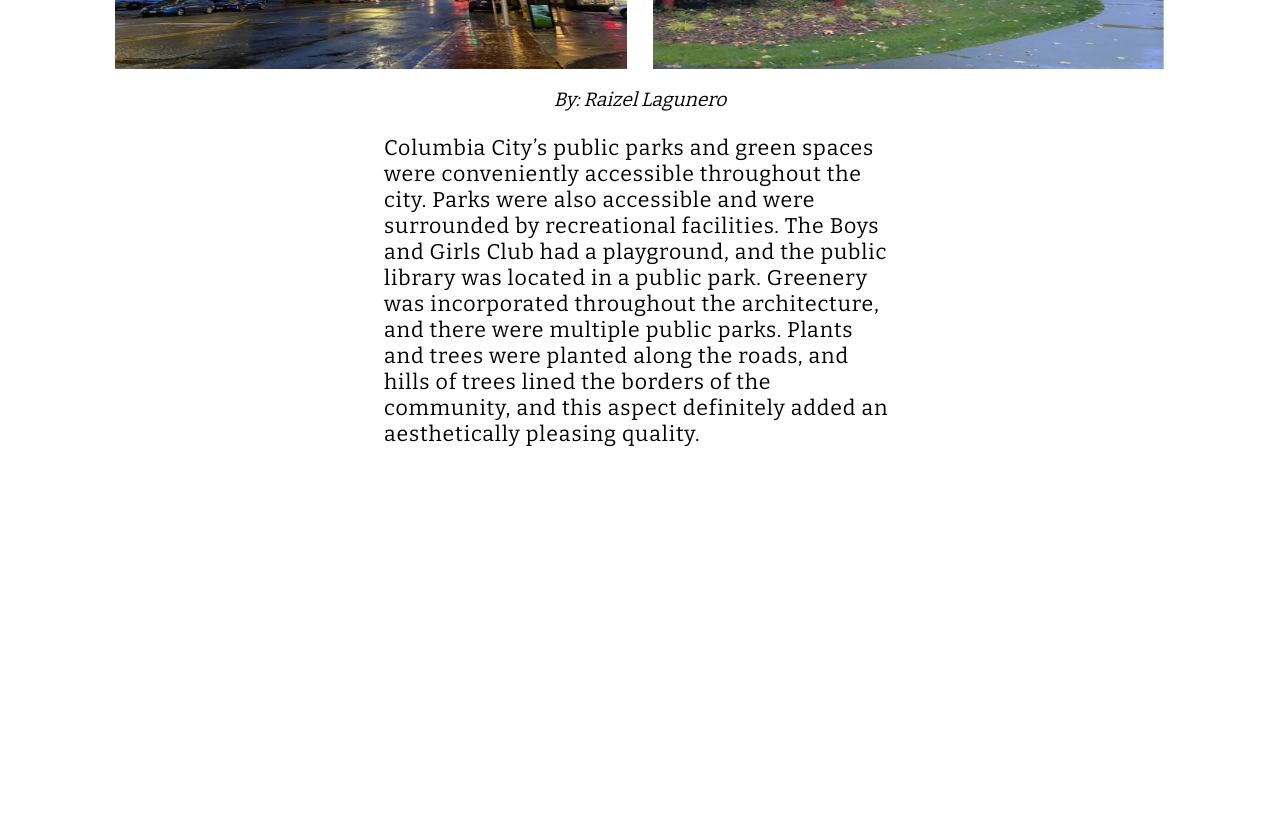
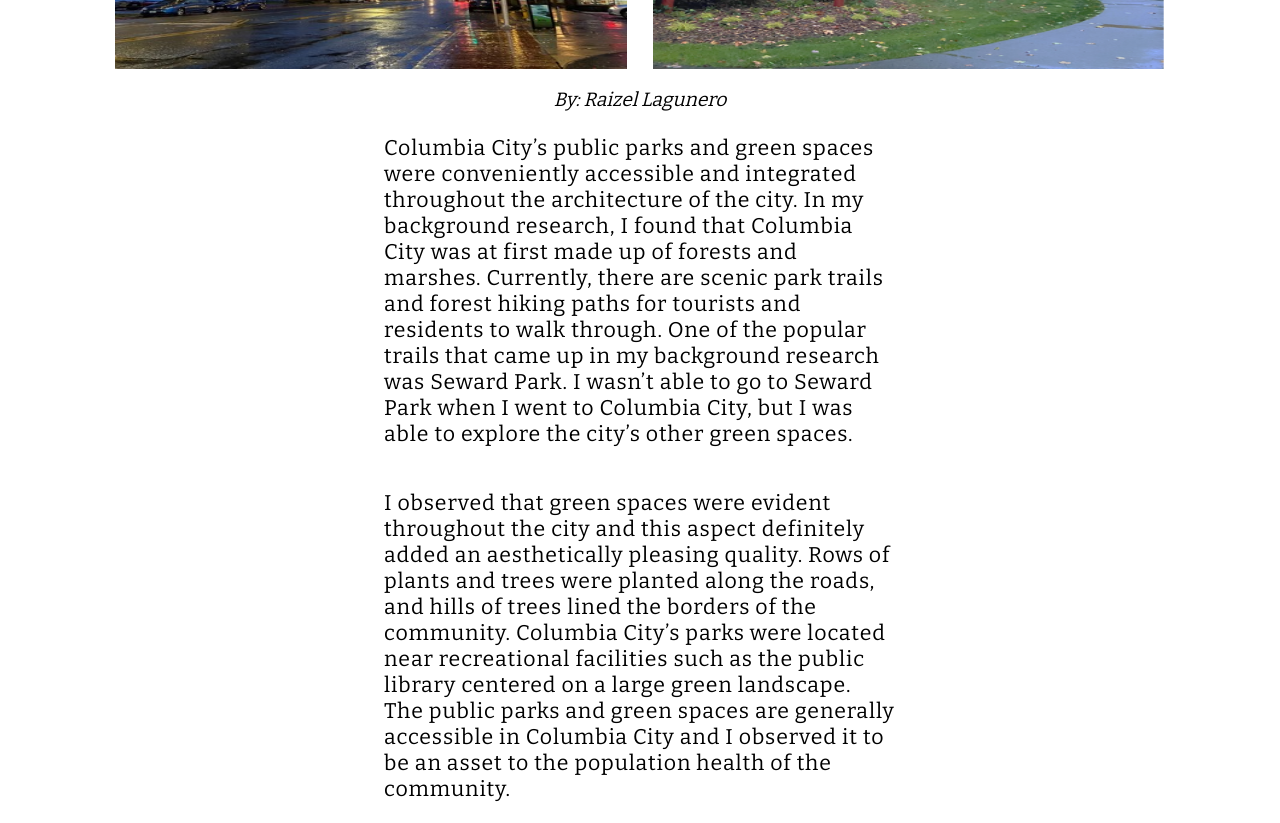
Before and after one commit to comptergeeks/ColumbiaCityWebsite, a React (Create React App) app: page /parks in a window 1280 px wide. Shown: the part 920-1743 px from the top of the page. Before the commit the page ends 1389 px from the top, so only its background shows below. Built offline with nearby package versions, Linux system fonts and the light colour scheme; a web font is replaced by a local one.

Commit message:
updated information on Parks

```diff
--- a/src/Parks.js
+++ b/src/Parks.js
@@ -22,9 +22,8 @@ function Tech() {
             <li><img src={Park4} alt=''/></li>
           </ul>
            <h3>By: Raizel Lagunero</h3>
-           <p>Columbia City’s public parks and green spaces were conveniently accessible throughout the city. Parks were also accessible and were surrounded by recreational facilities. The Boys and Girls Club had a playground, and the public library was located in a public park. Greenery was incorporated throughout the architecture, and there were multiple public parks.
-            Plants and trees were planted along the roads, and hills of trees lined the borders of the community, and this aspect definitely added an aesthetically pleasing quality.
-            </p>
+           <p>Columbia City’s public parks and green spaces were conveniently accessible and integrated throughout the architecture of the city. In my background research, I found that Columbia City was at first made up of forests and marshes. Currently, there are scenic park trails and forest hiking paths for tourists and residents to walk through. One of the popular trails that came up in my background research was Seward Park. I wasn’t able to go to Seward Park when I went to Columbia City, but I was able to explore the city’s other green spaces.</p>
+           <p>I observed that green spaces were evident throughout the city and this aspect definitely added an aesthetically pleasing quality. Rows of plants and trees were planted along the roads, and hills of trees lined the borders of the community. Columbia City’s parks were located near recreational facilities such as the public library centered on a large green landscape. The public parks and green spaces are generally accessible in Columbia City and I observed it to be an asset to the population health of the community.</p>
            </div>
         </div>
     )
```
